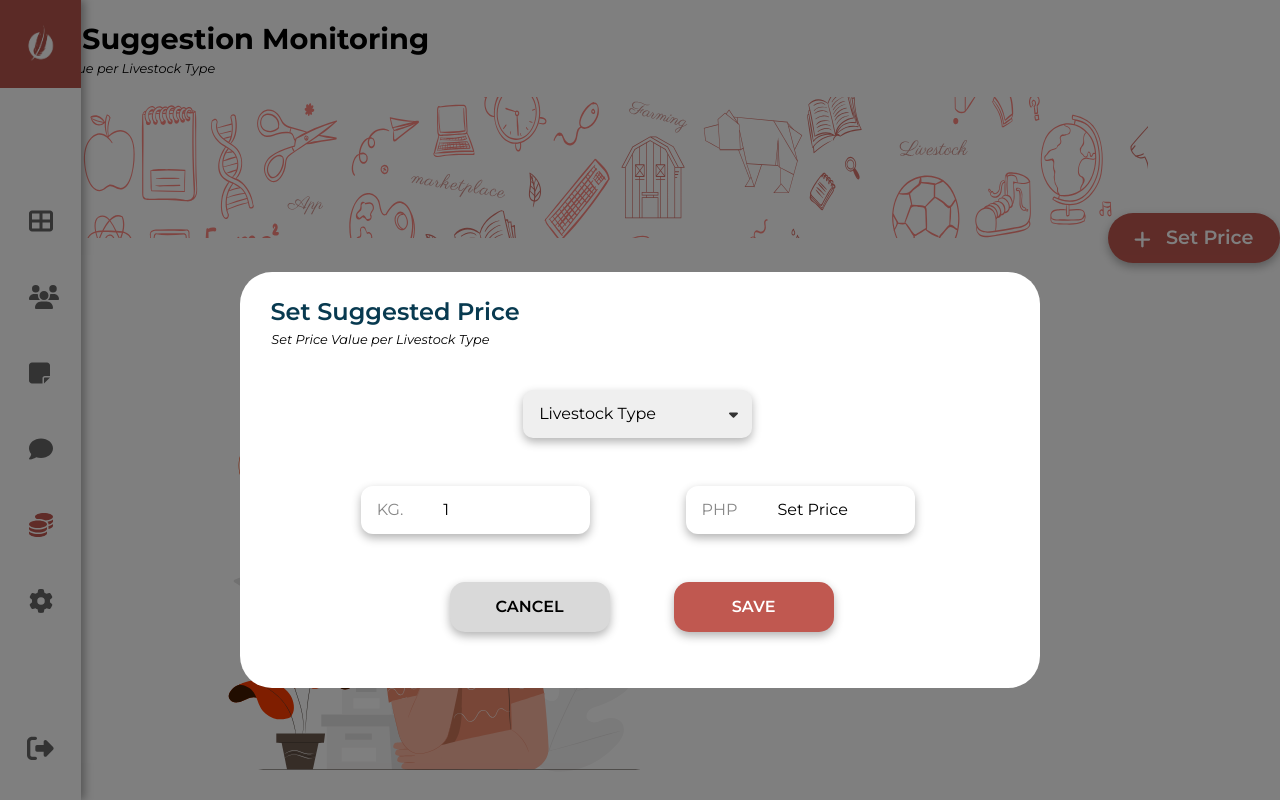
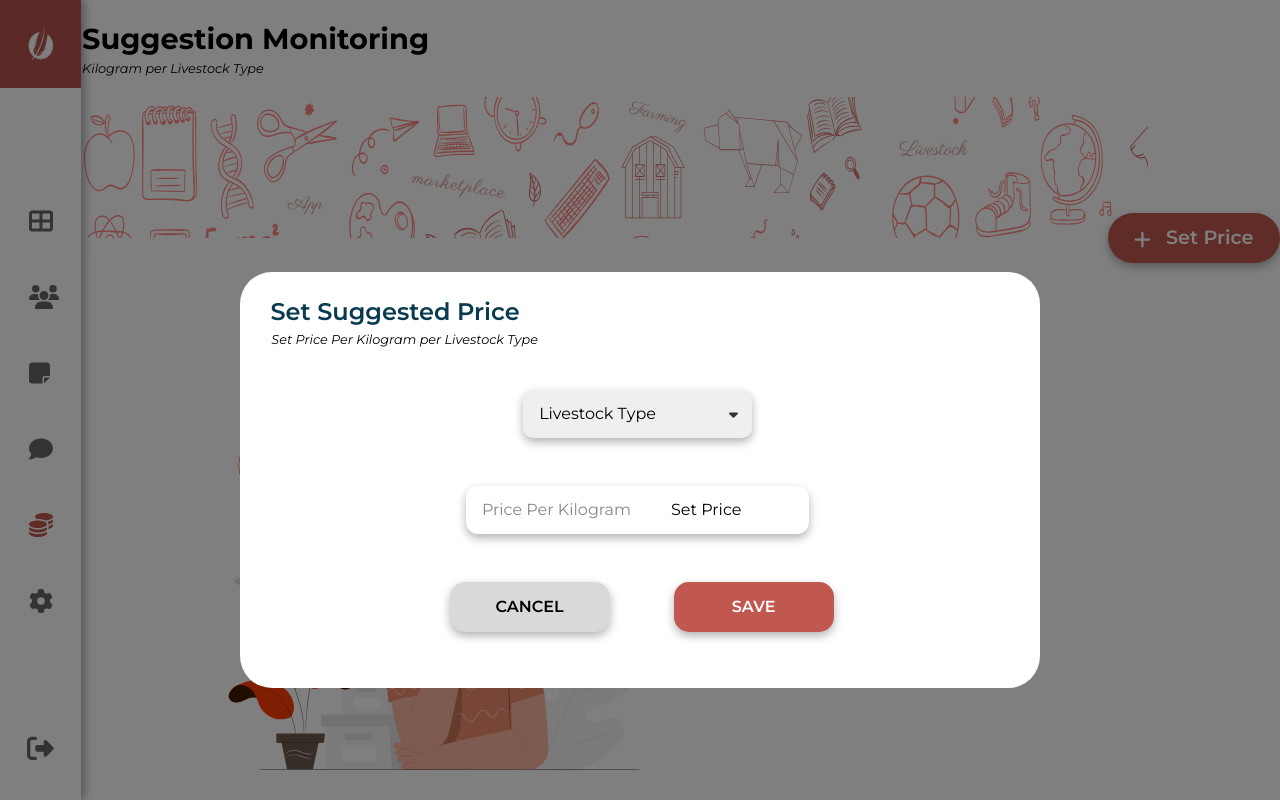
Before and after one commit to maefatima/uma-admin, a React (Create React App) app: page /dashboard/price-monitoring in a window 1280 px wide. Both pictures are taken after a click on the button "Set Price". Built offline with nearby package versions, Linux system fonts and the light colour scheme.

Commit message:
Price-monitoring page update(pricePerKilogram)

```diff
--- a/src/app/domain/admin/price-monitoring.tsx
+++ b/src/app/domain/admin/price-monitoring.tsx
@@ -12,8 +12,7 @@ import AlertModal from "../../shared/components/modals/alert-modal";
 interface LivestockData {
   key: number;
   livestockType: string;
-  weight: number;
-  price: number;
+  price: number; // Price Per Kilogram
   date: string;
 }
 
@@ -33,30 +32,22 @@ function PriceMonitoring() {
     setModalOpen(false);
   }
 
-  function handleSetPrice(newData: {
-    livestockType: string;
-    weight: number;
-    price: number;
-  }) {
+  function handleSetPrice(newData: { livestockType: string; price: number }) {
     const dateSet = new Date().toLocaleDateString();
 
-    // Check if there's an existing entry with the same livestock type in the active list
     const existingEntry = livestockData.find(
       (item) => item.livestockType === newData.livestockType
     );
 
     if (existingEntry) {
       if (existingEntry.price === newData.price) {
-        // Show alert if the price is the same
         setIsAlertModalOpen(true);
         return;
       } else {
-        // Move existing entry to inactive list if price is different
         setInactiveLivestockData((prev) => [...prev, existingEntry]);
       }
     }
 
-    // Update active list with the new entry
     setLivestockData((prevData) => [
       ...prevData.filter(
         (item) => item.livestockType !== newData.livestockType
@@ -75,7 +66,7 @@ function PriceMonitoring() {
     <div className="price-display">
       <PageHeading
         title="Price Suggestion Monitoring"
-        subtitle="Set Price Value per Livestock Type"
+        subtitle="Set Price Per Kilogram per Livestock Type"
       />
       <div className="price-content">
         <div className="setprice-button">
@@ -128,12 +119,11 @@ function PriceMonitoring() {
         onSubmit={handleSetPrice}
       />
 
-      {/* Alert Modal for Duplicate Entry */}
       <AlertModal
         className="alert-message"
         isOpen={isAlertModalOpen}
-        title="Duplicate Entry Alert"
-        message="An entry with the same livestock type and price already exists."
+        title="Duplicate Entry!"
+        message="A same price entry for this livestock type already exists. Please enter a different price to avoid duplicates."
         onCancel={handleCloseAlertModal}
       />
     </div>
--- a/src/app/shared/components/fields/setprice-inputfield.scss
+++ b/src/app/shared/components/fields/setprice-inputfield.scss
@@ -5,7 +5,7 @@
   border-radius: 12px;
   padding: 0.5rem 1rem;
   box-shadow: 0 4px 10px rgba(0, 0, 0, 0.3);
-  width: 30%;
+  width: 45%;
   height: 3em;
 
   .input-field-label {
--- a/src/app/shared/components/modals/price-modal.scss
+++ b/src/app/shared/components/modals/price-modal.scss
@@ -40,7 +40,6 @@
 
 .price-inputfields {
   display: flex;
-  flex-direction: row;
   gap: 6em;
   margin-bottom: 1.5rem;
   margin-top: 3em;
--- a/src/app/shared/components/modals/price-modal.tsx
+++ b/src/app/shared/components/modals/price-modal.tsx
@@ -8,26 +8,18 @@ import { faCaretDown } from "@fortawesome/free-solid-svg-icons";
 interface SetPriceModalProps {
   isOpen: boolean;
   onClose: () => void;
-  onSubmit: (data: {
-    livestockType: string;
-    weight: number;
-    price: number;
-  }) => void;
+  onSubmit: (data: { livestockType: string; price: number }) => void;
 }
 
 function SetPriceModal({ isOpen, onClose, onSubmit }: SetPriceModalProps) {
-  const [weight, setWeight] = useState<number>(1); // Set weight to 1 kg by default
   const [price, setPrice] = useState<number | "">("");
   const [livestockType, setLivestockType] = useState<string>("");
 
-  // Function to reset fields to their default values
   function resetFields() {
-    setWeight(1); // Reset to 1 kg
     setPrice("");
     setLivestockType("");
   }
 
-  // Clear the fields when modal closes
   useEffect(() => {
     if (!isOpen) {
       resetFields();
@@ -36,11 +28,7 @@ function SetPriceModal({ isOpen, onClose, onSubmit }: SetPriceModalProps) {
 
   function handlePriceChange(e: React.ChangeEvent<HTMLInputElement>) {
     const value = parseFloat(e.target.value);
-    if (!isNaN(value)) {
-      setPrice(value);
-    } else {
-      setPrice("");
-    }
+    setPrice(isNaN(value) ? "" : value);
   }
 
   function handleDropdownChange(e: React.ChangeEvent<HTMLSelectElement>) {
@@ -49,8 +37,7 @@ function SetPriceModal({ isOpen, onClose, onSubmit }: SetPriceModalProps) {
 
   function handleSubmit() {
     if (price !== "" && livestockType) {
-      // Pass livestockType, weight (1 kg), and price
-      onSubmit({ livestockType, weight, price: Number(price) });
+      onSubmit({ livestockType, price: Number(price) });
       onClose();
       resetFields();
     }
@@ -62,7 +49,7 @@ function SetPriceModal({ isOpen, onClose, onSubmit }: SetPriceModalProps) {
     <div className="modal-overlay">
       <div className="modal-content">
         <h2>Set Suggested Price</h2>
-        <p>Set Price Value per Livestock Type</p>
+        <p>Set Price Per Kilogram per Livestock Type</p>
 
         <div className="dropdown-container">
           <select
@@ -87,15 +74,7 @@ function SetPriceModal({ isOpen, onClose, onSubmit }: SetPriceModalProps) {
 
         <div className="price-inputfields">
           <SetPriceField
-            label="KG."
-            type="number"
-            value={weight.toString()}
-            onChange={() => {}}
-            placeholder="Set Weight"
-            readOnly // Make weight read-only
-          />
-          <SetPriceField
-            label="PHP"
+            label="Price Per Kilogram"
             type="number"
             value={price.toString()}
             onChange={handlePriceChange}
--- a/src/app/shared/components/table/livestock-table.tsx
+++ b/src/app/shared/components/table/livestock-table.tsx
@@ -6,9 +6,8 @@ import "./livestock-table.scss";
 interface LivestockData {
   key: number;
   livestockType: string;
-  weight: number;
-  price: number;
-  date: string; // Added date field
+  price: number; // Price Per Kilogram
+  date: string;
 }
 
 interface LivestockTableProps {
@@ -17,8 +16,8 @@ interface LivestockTableProps {
   pageSize: number;
   currentPage: number;
   onPageChange: (page: number, pageSize?: number) => void;
-  titleColor?: string; // Color for table title
-  headerBgColor?: string; // Color for table header row
+  titleColor?: string;
+  headerBgColor?: string;
 }
 
 const LivestockTable: React.FC<LivestockTableProps> = ({
@@ -27,8 +26,8 @@ const LivestockTable: React.FC<LivestockTableProps> = ({
   pageSize,
   currentPage,
   onPageChange,
-  titleColor = "black", // Default title color if not provided
-  headerBgColor = "#f5f5f5", // Default header background color if not provided
+  titleColor = "black",
+  headerBgColor = "#f5f5f5",
 }) => {
   const columns: ColumnsType<LivestockData> = [
     {
@@ -36,27 +35,16 @@ const LivestockTable: React.FC<LivestockTableProps> = ({
       dataIndex: "livestockType",
       key: "livestockType",
     },
-    { title: "Weight", dataIndex: "weight", key: "weight" },
-    { title: "Price", dataIndex: "price", key: "price" },
+    { title: "Price Per Kilogram", dataIndex: "price", key: "price" },
     { title: "Date Set", dataIndex: "date", key: "date" },
   ];
 
-  // Define the custom header cell
   const components = {
     header: {
-      cell: ({
-        style,
-        ...restProps
-      }: {
-        style?: React.CSSProperties;
-        [key: string]: any;
-      }) => (
+      cell: (props: any) => (
         <th
-          {...restProps}
-          style={{
-            ...style,
-            backgroundColor: headerBgColor, // Apply header background color
-          }}
+          {...props}
+          style={{ ...props.style, backgroundColor: headerBgColor }}
         />
       ),
     },
```
